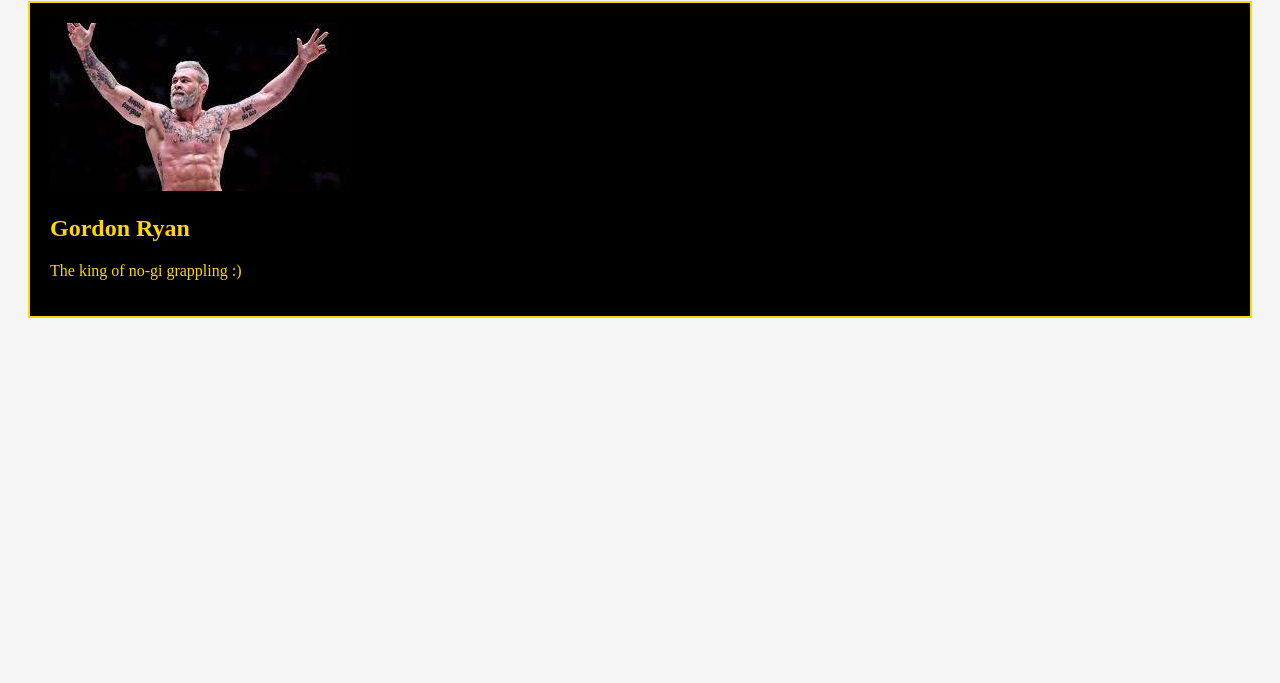
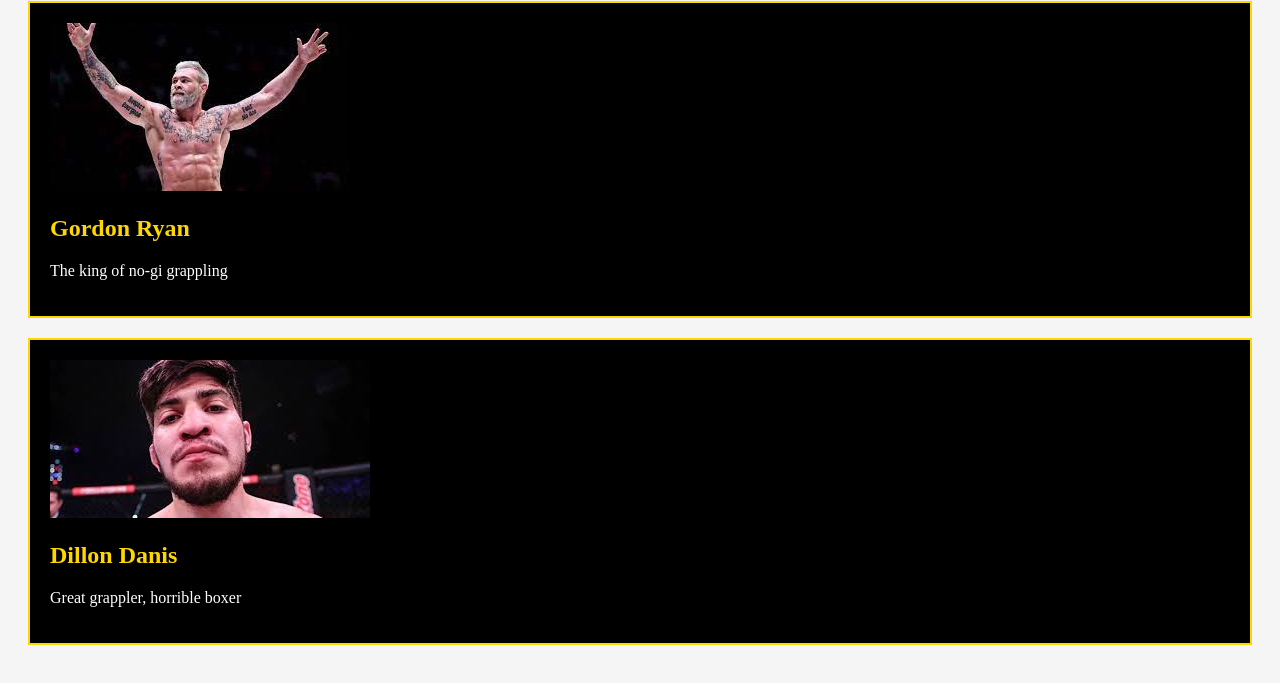
Before and after one commit to emend128/emend128.github.io, a plain HTML site: page index.html in a window 1280 px wide. Shown: the part 79-762 px from the top of the page. Drawn offline with Linux system fonts and the light colour scheme.

Commit message:
added second div

```diff
--- a/index.html
+++ b/index.html
@@ -11,6 +11,9 @@
                 margin: 20px;
                 padding: 20px;
             }
+            #description {
+                color: white;
+            }
         </style>
         <meta charset="UTF-8">
         <title>Brazilian Jui-Jitsu</title>
@@ -19,10 +22,17 @@
 
     <body>
         <h1>Brazilian Jui-Jitsu</h1>
+
         <div class="fighter">
             <img src="images/gordon ryan.jpeg">
             <h2>Gordon Ryan</h2>
-            <p>The king of no-gi grappling :)</p>
+            <p id="description">The king of no-gi grappling</p>
+        </div>
+
+        <div class="fighter">
+            <img src="images/dillon danis.jpeg">
+            <h2>Dillon Danis</h2>
+            <p id="description">Great grappler, horrible boxer</p>
         </div>
     </body>
 </html>
```
Also changed, not shown: images/dillon danis.jpeg (added).
